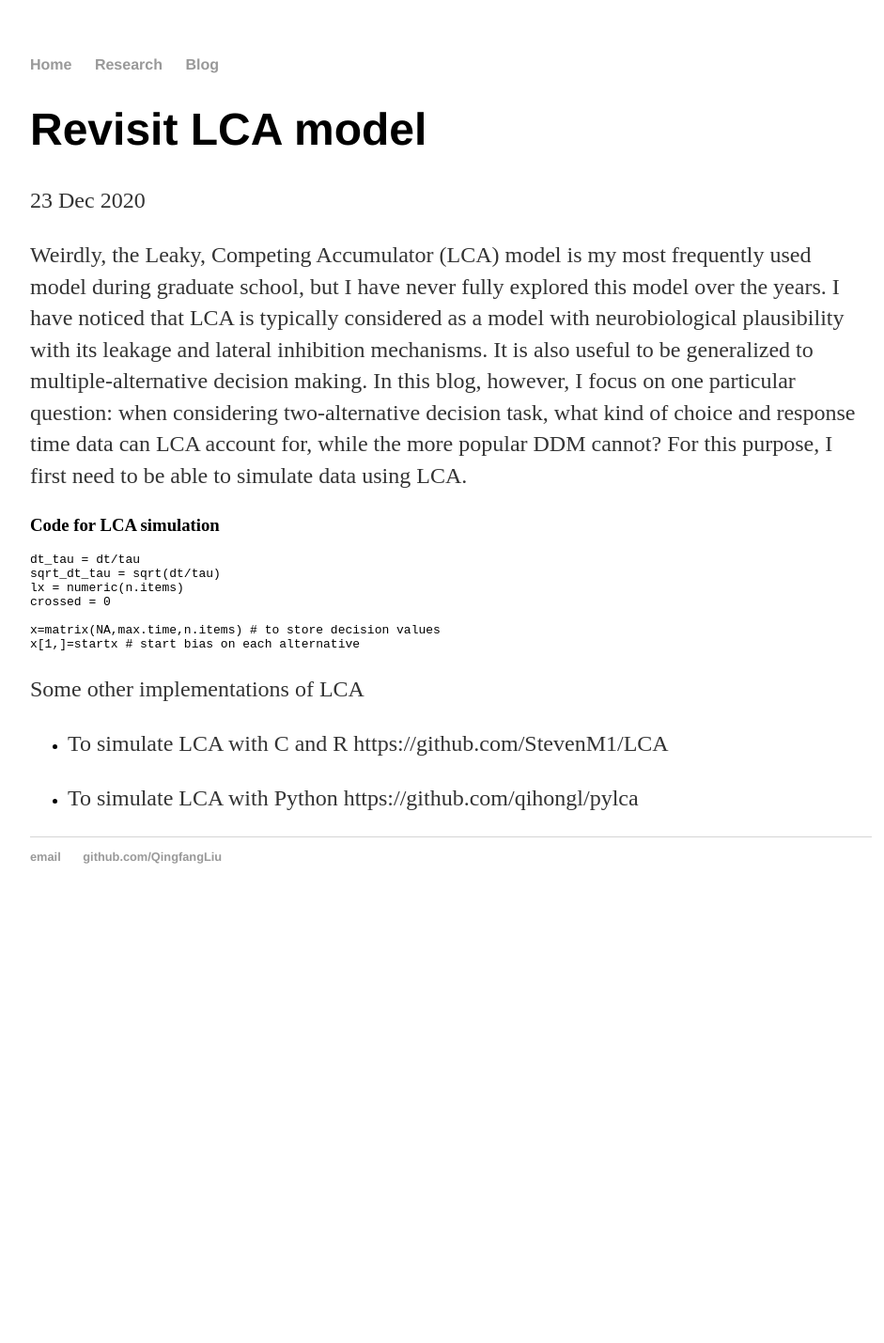
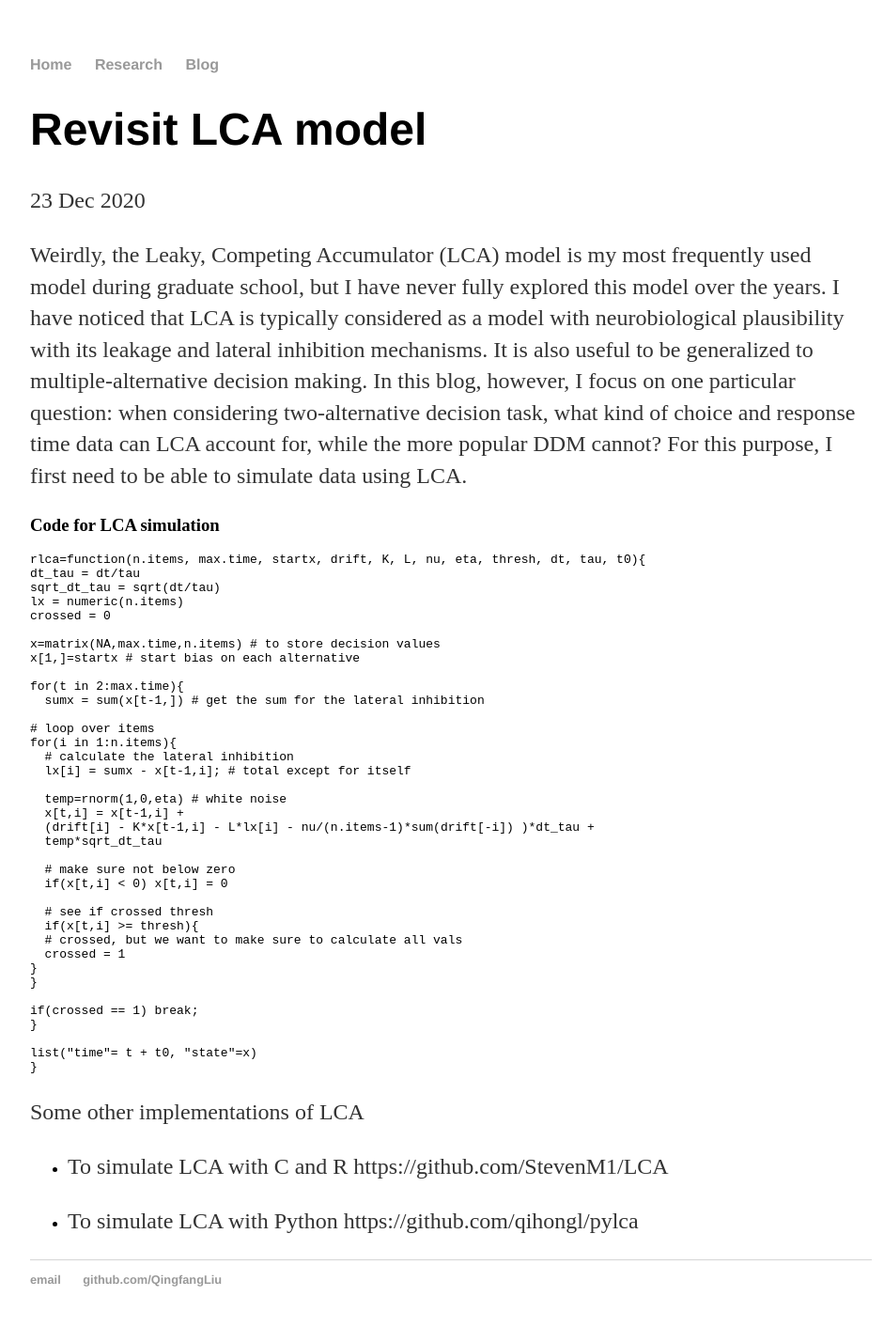
Before and after one commit to QingfangLiu/qingfangliu.github.io, a Jekyll site: the page built from _posts/2020-12-23-LCA.md, in a window 1280 px wide. Shown: the whole page at 94% size, without its empty margins (160-1101 px from the left). Built offline with Jekyll 4.4.1, drawn with Linux system fonts in a browser that asks for light colours; before the commit the page ends 979 px from its top, so only the background shows below that.

Commit message:
Update 2020-12-23-LCA.md

````diff
--- a/_posts/2020-12-23-LCA.md
+++ b/_posts/2020-12-23-LCA.md
@@ -10,6 +10,7 @@ Weirdly, the Leaky, Competing Accumulator (LCA) model is my most frequently used
 ### Code for LCA simulation
 
 ```markdown
+rlca=function(n.items, max.time, startx, drift, K, L, nu, eta, thresh, dt, tau, t0){
 dt_tau = dt/tau
 sqrt_dt_tau = sqrt(dt/tau)
 lx = numeric(n.items)
@@ -17,6 +18,35 @@ crossed = 0
 
 x=matrix(NA,max.time,n.items) # to store decision values
 x[1,]=startx # start bias on each alternative
+
+for(t in 2:max.time){
+  sumx = sum(x[t-1,]) # get the sum for the lateral inhibition
+
+# loop over items
+for(i in 1:n.items){
+  # calculate the lateral inhibition
+  lx[i] = sumx - x[t-1,i]; # total except for itself
+
+  temp=rnorm(1,0,eta) # white noise
+  x[t,i] = x[t-1,i] +
+  (drift[i] - K*x[t-1,i] - L*lx[i] - nu/(n.items-1)*sum(drift[-i]) )*dt_tau +
+  temp*sqrt_dt_tau
+
+  # make sure not below zero
+  if(x[t,i] < 0) x[t,i] = 0
+
+  # see if crossed thresh
+  if(x[t,i] >= thresh){
+  # crossed, but we want to make sure to calculate all vals
+  crossed = 1
+}
+}
+
+if(crossed == 1) break;
+}
+
+list("time"= t + t0, "state"=x)
+}
 ```
 
 
````
